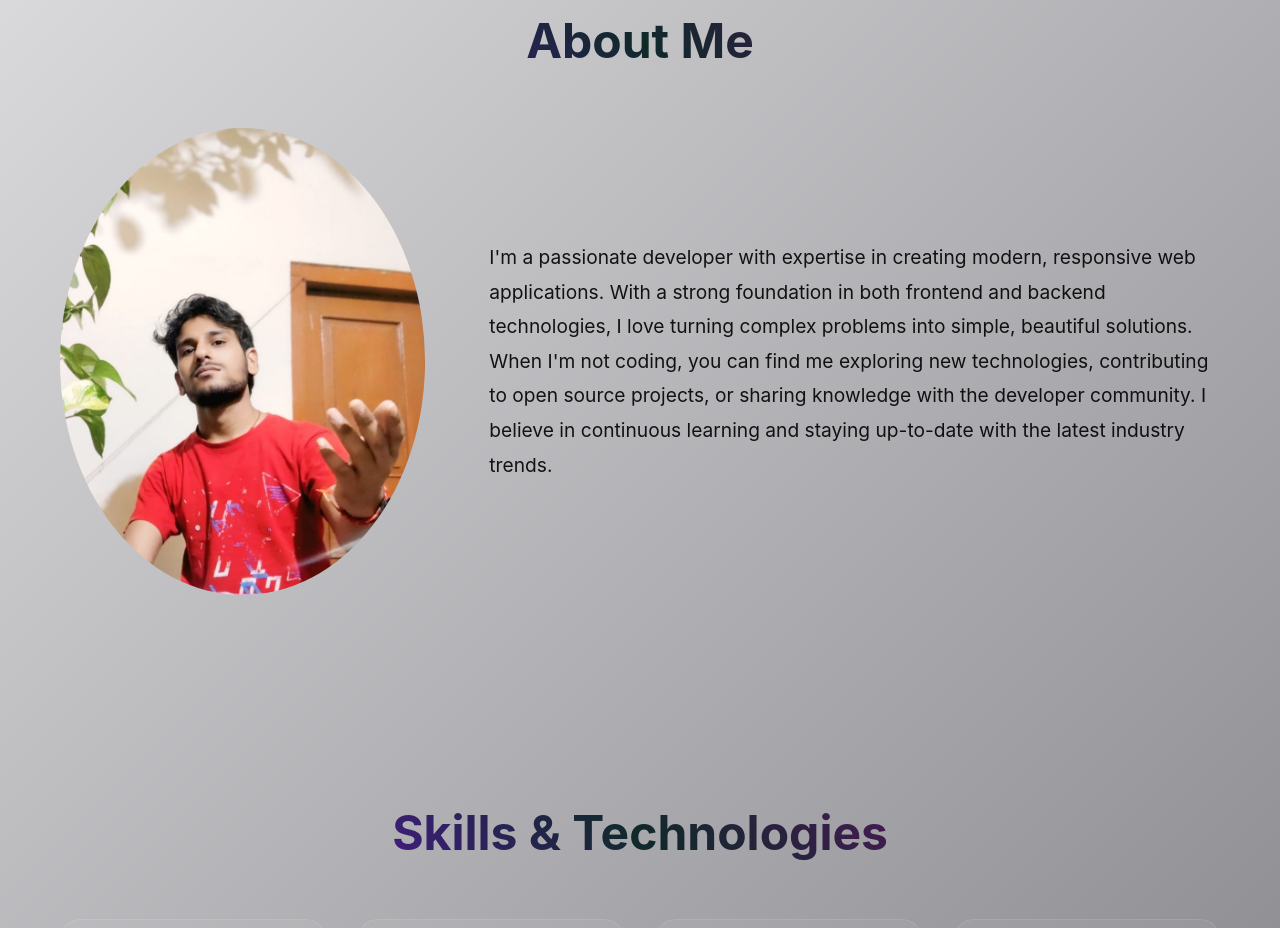
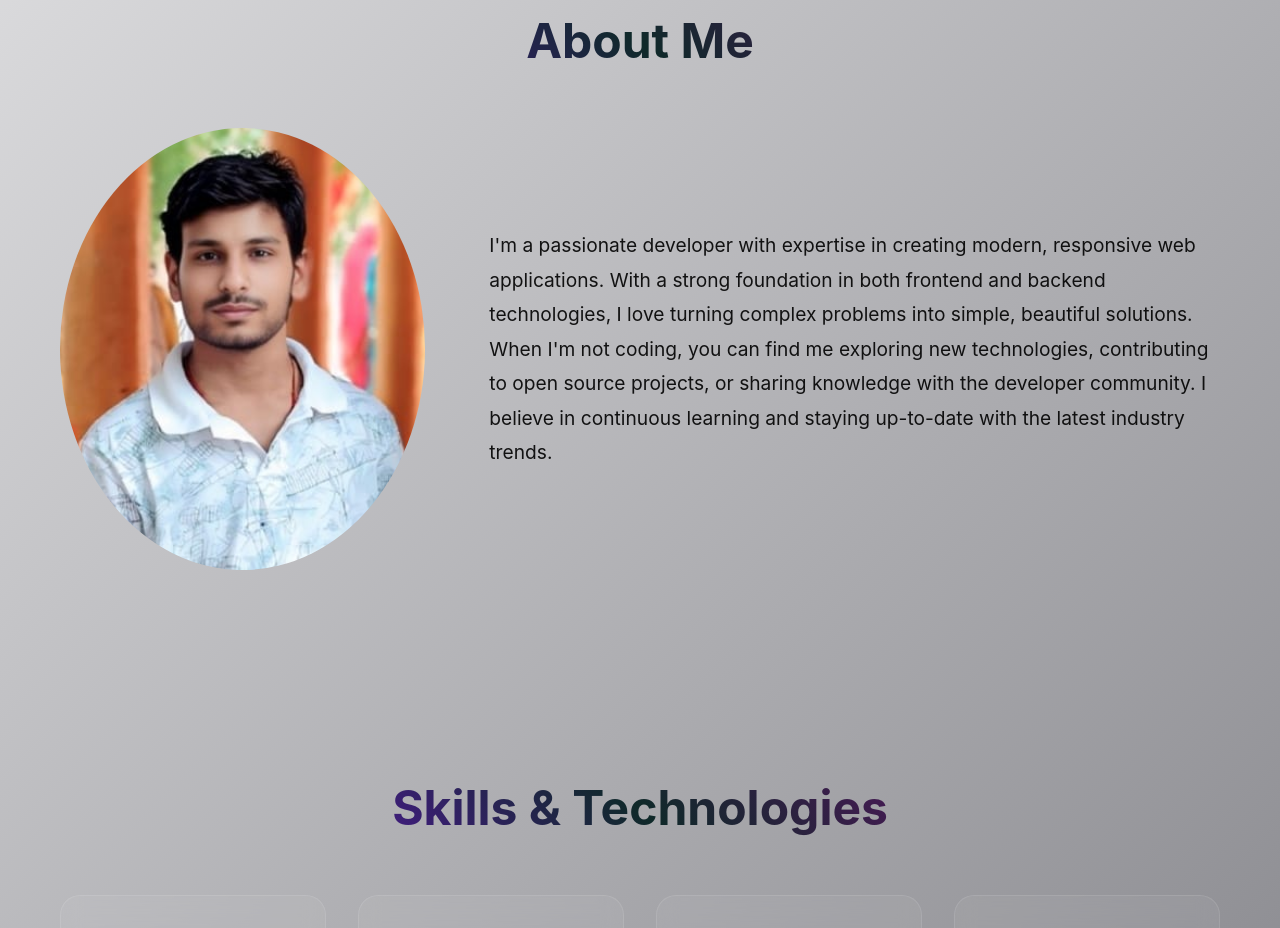
Before and after one commit to hyper-27/my-portfolio, a website: page frontend/index.html in a window 1280 px wide. Shown: the part 897-1825 px from the top of the page. Drawn offline with Linux system fonts and the light colour scheme; no server answers.

Commit message:
modified:   frontend/index.html 	new file:   frontend/pics/me.jpg

```diff
--- a/frontend/index.html
+++ b/frontend/index.html
@@ -495,7 +495,7 @@
             <h2 class="section-title">About Me</h2>
             <div class="about-content">
                 <div class="about-image">
-                    <img src="pics/WhatsApp Image 2025-06-08 at 21.58.19_04bb1a9f.jpg" alt="">
+                    <img src="pics/me.jpg" alt="Anuj">
                 </div>
                 <div class="about-text">
                     <p>I'm a passionate developer with expertise in creating modern, responsive web applications. With a
```
Also changed, not shown: frontend/pics/me.jpg (added).
